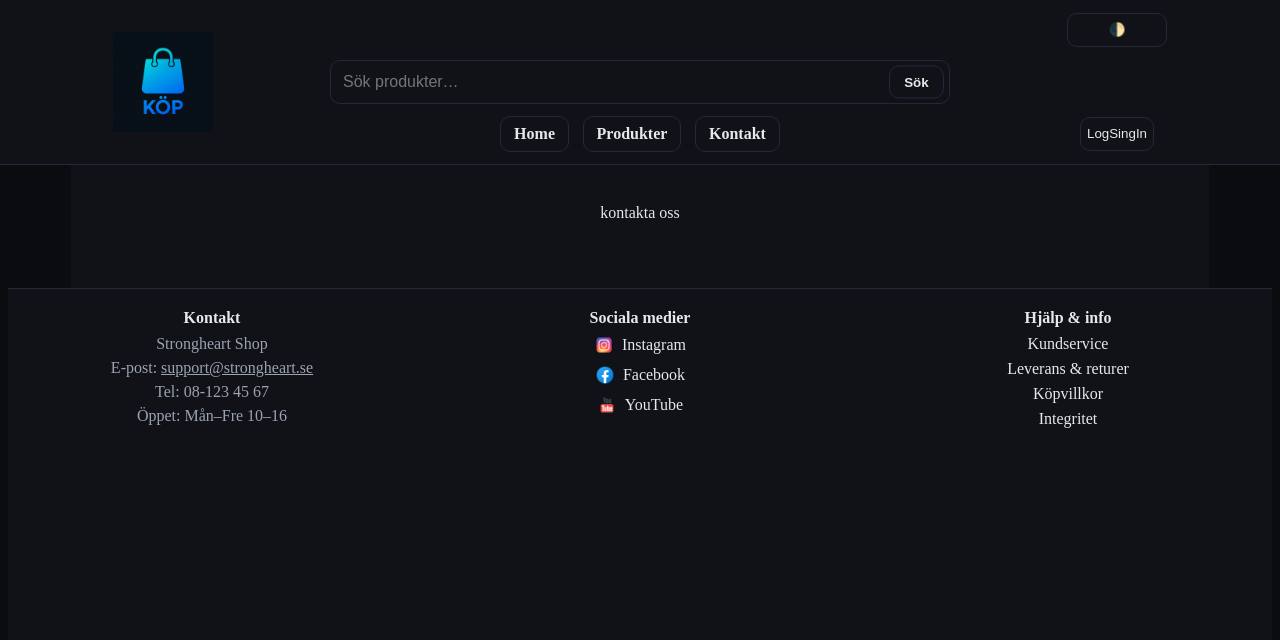
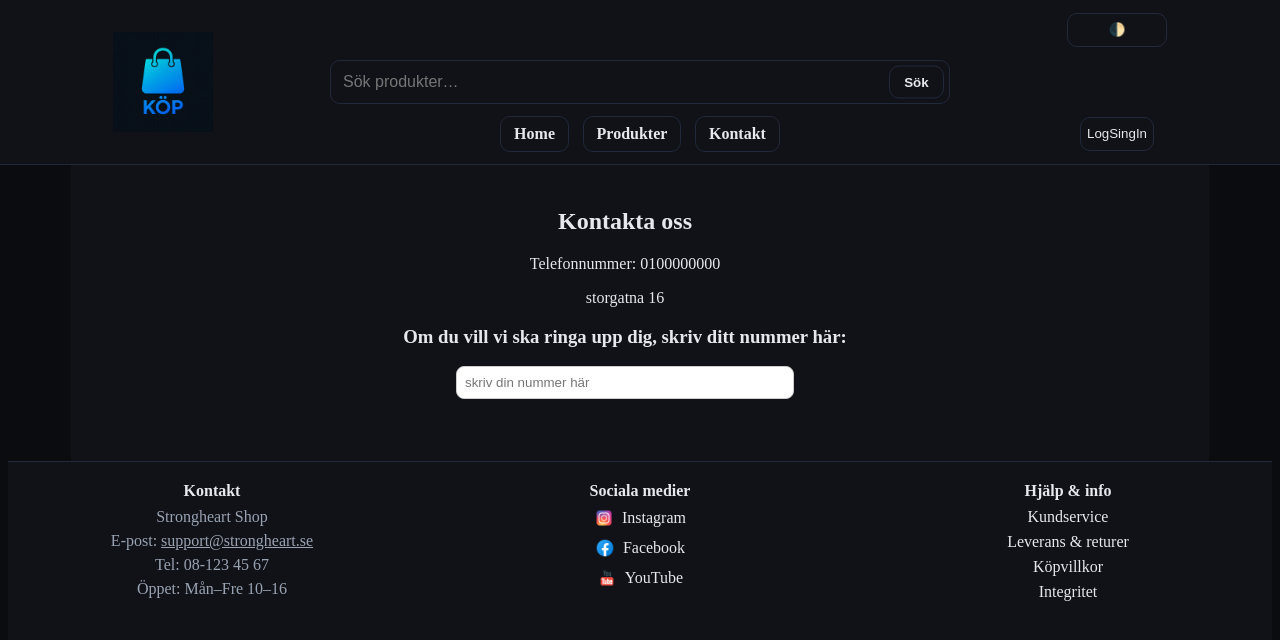
Before and after one commit to Delzarkafashi/JavaScript-Grunder-Steg-For-Steg, a plain HTML site: page kontakt.html in a window 1280 px wide. Drawn offline with Linux system fonts and the light colour scheme.

Commit message:
del 1 klart

```diff
--- /dev/null
+++ b/js/kontaktaoss.js
@@ -0,0 +1,34 @@
+//del 1//
+const kontaktaoss = document.getElementById("kontaktaoss");
+
+const rubrik = document.createElement("h2");
+rubrik.textContent = "Kontakta oss";
+kontaktaoss.appendChild(rubrik);
+
+const telP = document.createElement("p");
+telP.textContent = "Telefonnummer: 0100000000";
+kontaktaoss.appendChild(telP);
+
+const adress = document.createElement("p");
+adress.textContent = "storgatna 16"
+kontaktaoss.appendChild(adress);
+
+const omduvillviskakontaktadig = document.createElement("h3");
+omduvillviskakontaktadig.textContent = "Om du vill vi ska ringa upp dig, skriv ditt nummer här:";
+kontaktaoss.appendChild(omduvillviskakontaktadig);
+
+const input = document.createElement("input");
+
+input.type = "text"
+input.placeholder = "skriv din nummer här";
+kontaktaoss.appendChild(input);
+
+//style//
+kontaktaoss.style.textAlign = "center";
+input.style.width = "100%";
+input.style.maxWidth = "320px";
+input.style.padding = "8px";
+input.style.border = "1px solid #ccc";
+input.style.borderRadius = "8px";
+input.style.display = "block";
+input.style.margin = "12px auto";
--- a/kontakt.html
+++ b/kontakt.html
@@ -39,7 +39,8 @@
         </header>
 
     <main class="main" role="main">
-      <p>kontakta oss</p>
+      <div id="kontaktaoss"></div>
+      <div id="telefonnummer"></div>
     </main>
 
       <footer class="footer site-footer" role="contentinfo">
@@ -90,6 +91,7 @@
       </footer>
   </div>
   <script type="module" src="./js/hamburger.js"></script>
+  <script type="module" src="./js/kontaktaoss.js"></script>
 
 </body>
 </html>
```
